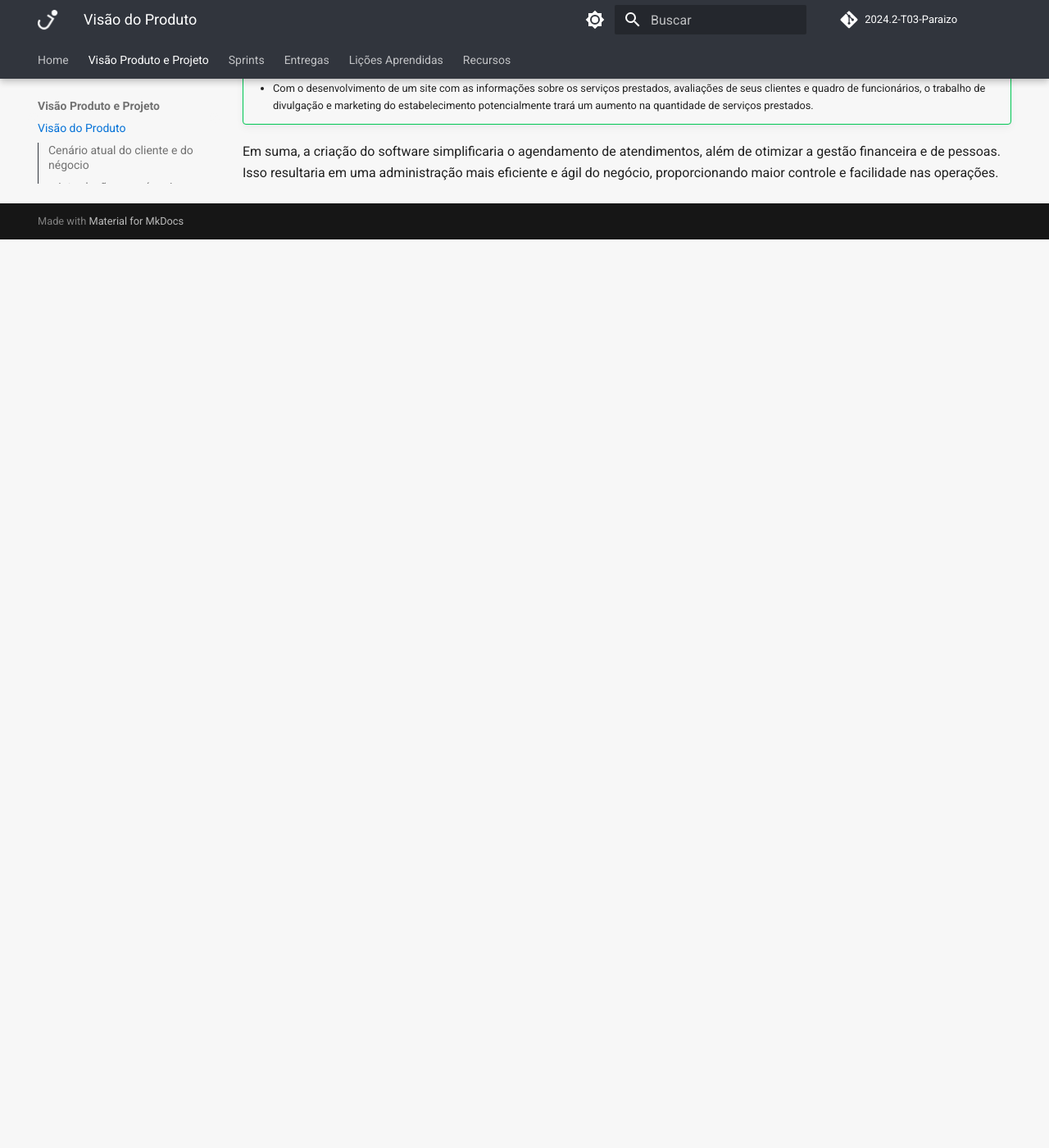
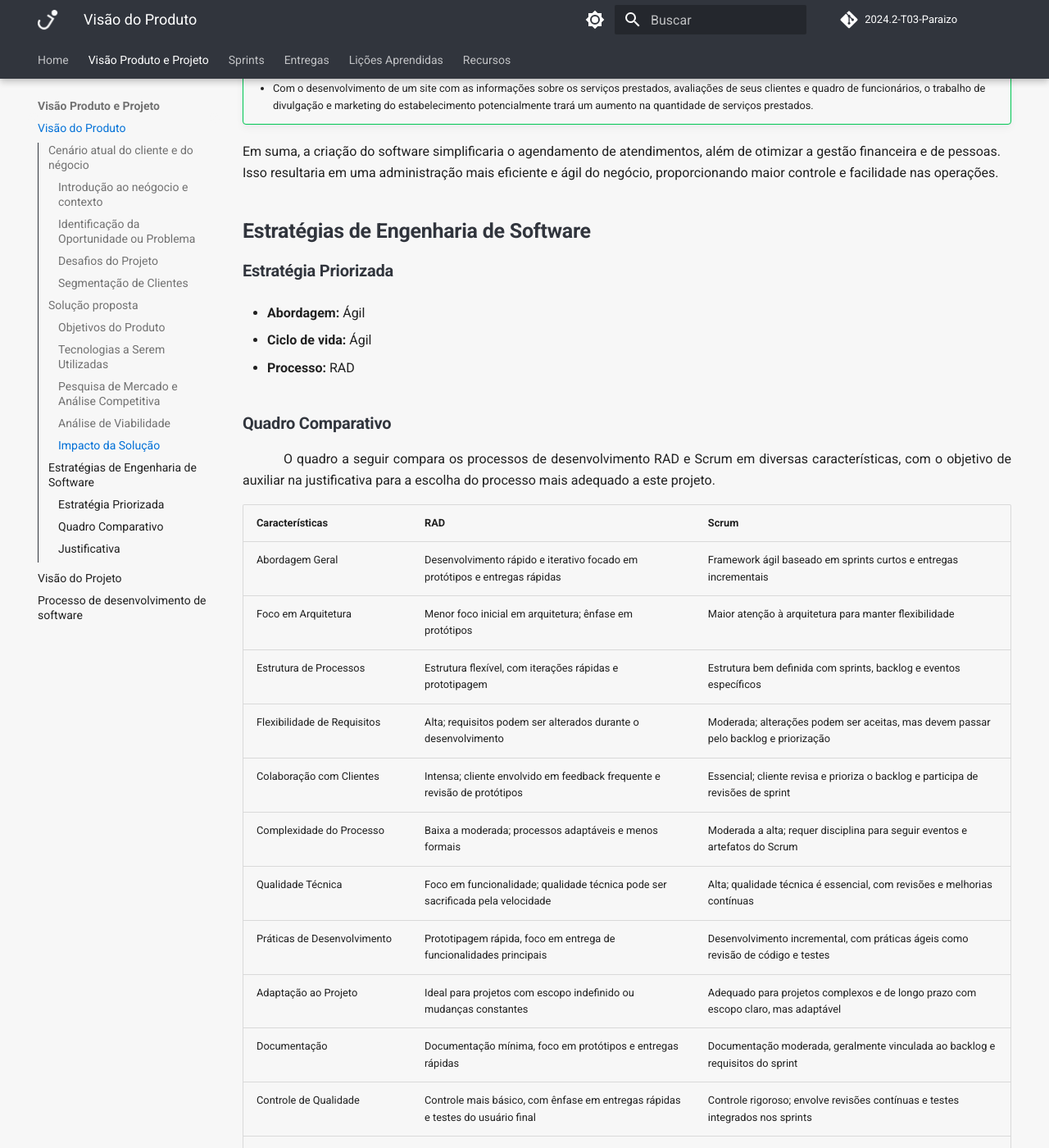
Before and after one commit to mdsreq-fga-unb/2024.2-T03-Paraizo, an MkDocs documentation site: the page built from docs/visao-produto-projeto/visao-produto/index.md, in a window 1280 px wide and 1400 px high, scrolled down 4279 px. Shown: the whole window at 82% size. Built offline with MkDocs 1.6.1 and Material for MkDocs 9.7.7, drawn with Linux system fonts in a browser that asks for light colours; comment, search, counter and statistics services are not loaded; the version menu is left out; before the commit the page ends 4571 px from its top, so only the background shows below that; some of the changed text lies outside the part shown.

Commit message:
Adicionado tópico estratégias

```diff
--- a/docs/visao-produto-projeto/visao-produto/index.md
+++ b/docs/visao-produto-projeto/visao-produto/index.md
@@ -98,3 +98,41 @@ A criação do software PARAIZO contribuiria para a melhor gestão operacional d
     - Com o desenvolvimento de um site com as informações sobre os serviços prestados, avaliações de seus clientes e quadro de funcionários, o trabalho de divulgação e marketing do estabelecimento potencialmente trará um aumento na quantidade de serviços prestados.
 
 Em suma, a criação do software simplificaria o agendamento de atendimentos, além de otimizar a gestão financeira e de pessoas. Isso resultaria em uma administração mais eficiente e ágil do negócio, proporcionando maior controle e facilidade nas operações.
+
+## **Estratégias de Engenharia de Software**
+
+### **Estratégia Priorizada**
+
+* **Abordagem:** Ágil
+
+* **Ciclo de vida:** Ágil
+
+* **Processo:** RAD
+
+### **Quadro Comparativo**
+
+<p style="text-indent: 50px; text-align: justify;">
+O quadro a seguir compara os processos de desenvolvimento RAD e Scrum em diversas características, com o objetivo de auxiliar na justificativa para a escolha do processo mais adequado a este projeto.
+</p>
+
+| Características | RAD | Scrum |
+| ---------- | ----------- | -------------- |
+| Abordagem Geral  | Desenvolvimento rápido e iterativo focado em protótipos e entregas rápidas | Framework ágil baseado em sprints curtos e entregas incrementais |
+| Foco em Arquitetura | Menor foco inicial em arquitetura; ênfase em protótipos | Maior atenção à arquitetura para manter flexibilidade |
+| Estrutura de Processos | Estrutura flexível, com iterações rápidas e prototipagem | Estrutura bem definida com sprints, backlog e eventos específicos |
+| Flexibilidade de Requisitos | Alta; requisitos podem ser alterados durante o desenvolvimento | Moderada; alterações podem ser aceitas, mas devem passar pelo backlog e priorização |
+| Colaboração com Clientes | Intensa; cliente envolvido em feedback frequente e revisão de protótipos | Essencial; cliente revisa e prioriza o backlog e participa de revisões de sprint |
+| Complexidade do Processo | Baixa a moderada; processos adaptáveis e menos formais | Moderada a alta; requer disciplina para seguir eventos e artefatos do Scrum |
+| Qualidade Técnica | Foco em funcionalidade; qualidade técnica pode ser sacrificada pela velocidade | Alta; qualidade técnica é essencial, com revisões e melhorias contínuas |
+| Práticas de Desenvolvimento | Prototipagem rápida, foco em entrega de funcionalidades principais | Desenvolvimento incremental, com práticas ágeis como revisão de código e testes |
+| Adaptação ao Projeto | Ideal para projetos com escopo indefinido ou mudanças constantes | Adequado para projetos complexos e de longo prazo com escopo claro, mas adaptável |
+| Documentação | Documentação mínima, foco em protótipos e entregas rápidas | Documentação moderada, geralmente vinculada ao backlog e requisitos do sprint |
+| Controle de Qualidade | Controle mais básico, com ênfase em entregas rápidas e testes do usuário final | Controle rigoroso; envolve revisões contínuas e testes integrados nos sprints |
+| Escalabilidade  | Limitada, mais indicada para projetos pequenos e médios | Alta, adequado para grandes equipes e projetos complexos |
+| Suporte a Equipes de Desenvolvimento | Moderado; mais dependente do feedback do cliente e protótipos rápidos | Alto; suporta equipes organizadas com papéis claros como Product Owner e Scrum Master |
+
+### **Justificativa**
+
+<p style="text-indent: 50px; text-align: justify;">
+O processo escolhido foi o RAD, pois ele prioriza rapidez e flexibilidade, características essenciais em caso de mudança de requisitos, que pode ser um tópico abordado com a cliente em reuniões futuras. O RAD permite prototipagem rápida e interação contínua com a cliente, garantindo que os feedbacks sejam incorporados de forma ágil ao longo do desenvolvimento. Com uma estrutura mais leve e menos formal do que outros métodos, o RAD será ideal para o projeto, já que ele tem uma menor complexidade, onde a ênfase está em obter resultados práticos e adaptáveis em um curto espaço de tempo.
+</p>
```
Also changed, not shown: other parts of docs/visao-produto-projeto/visao-produto/index.md (+1 -1 lines).
